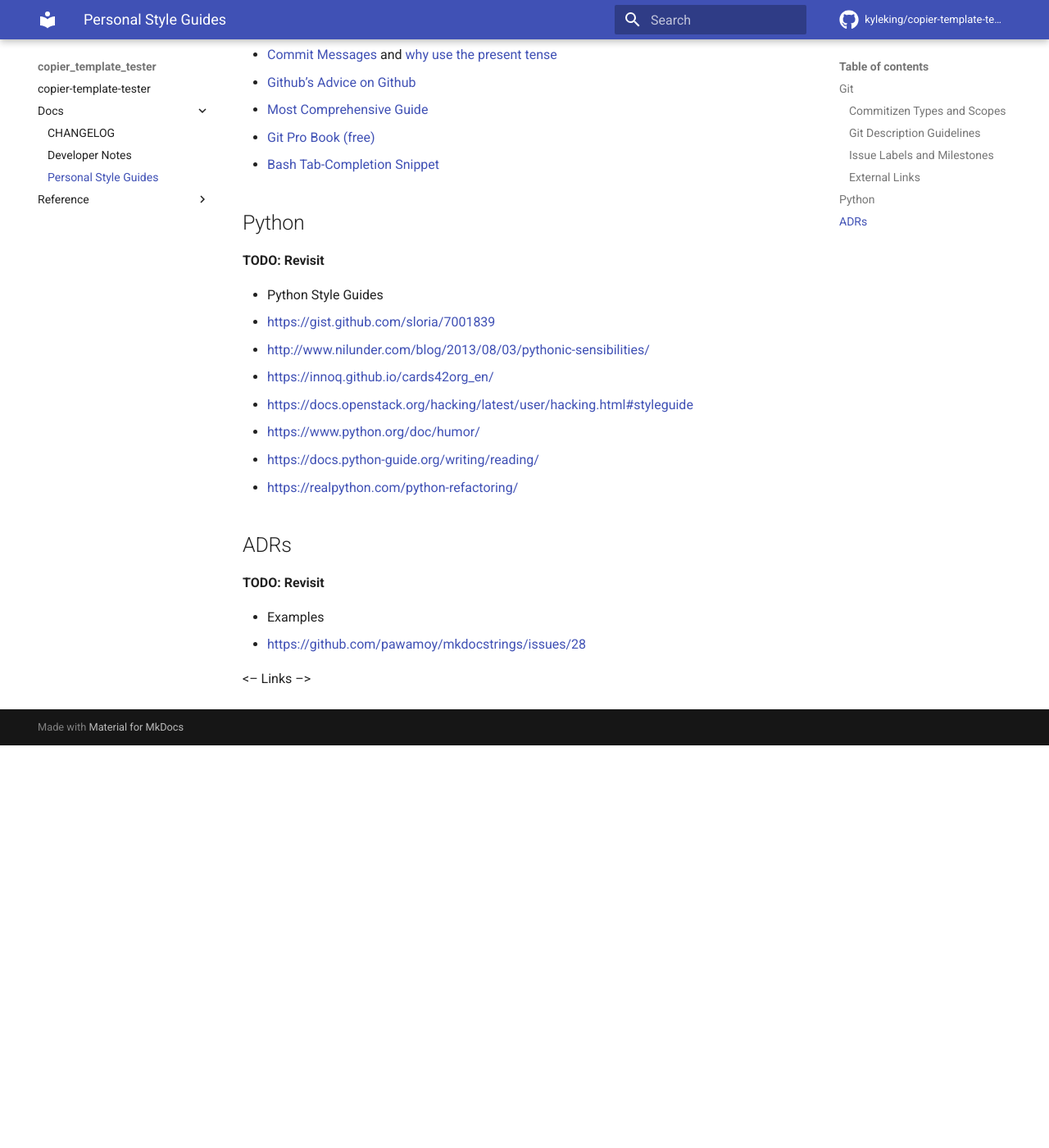
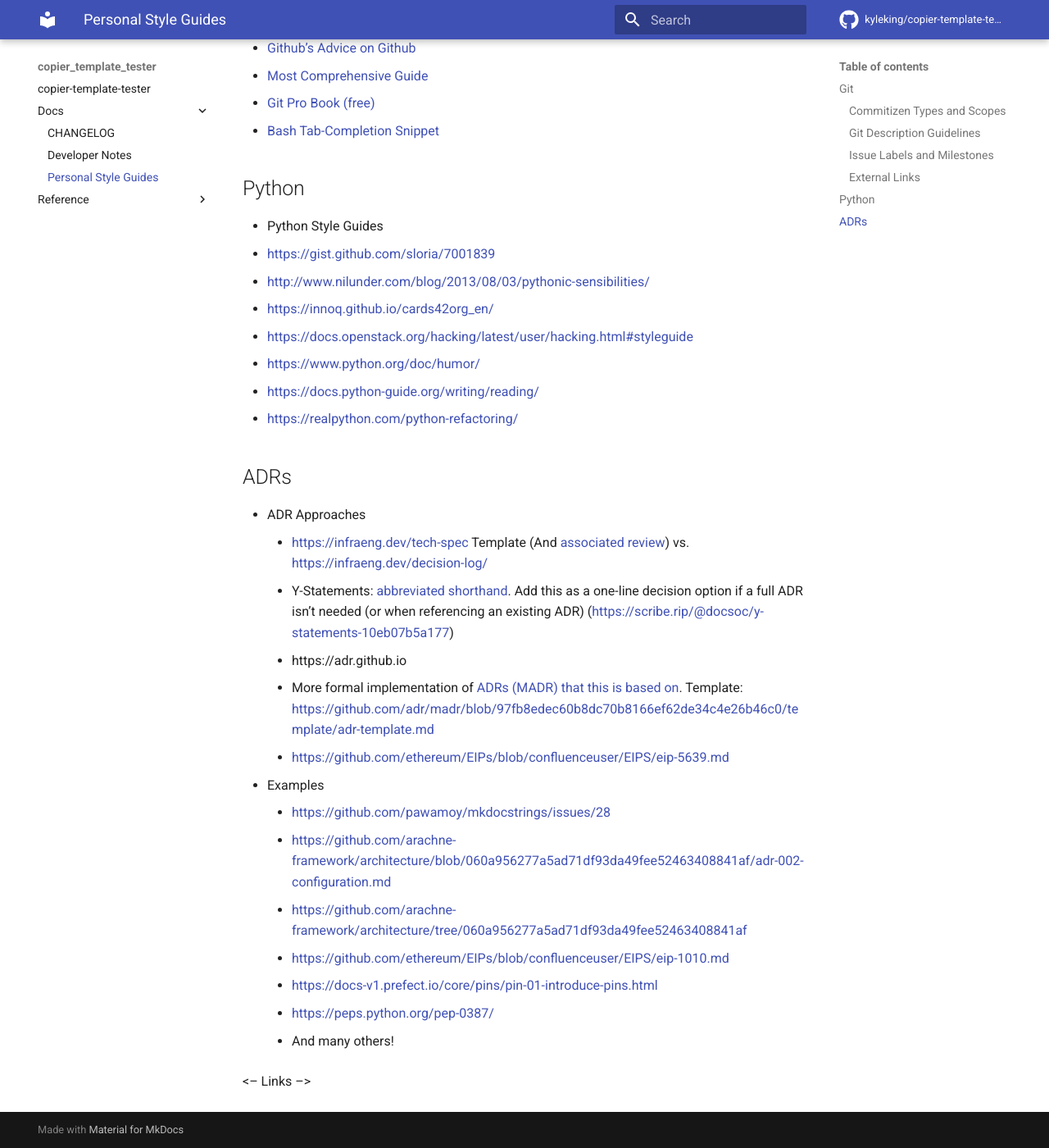
Before and after one commit to KyleKing/copier-template-tester, an MkDocs documentation site: the page built from docs/docs/STYLE_GUIDE.md, in a window 1280 px wide and 1400 px high, scrolled down 2238 px. Shown: the whole window at 82% size. Built offline with MkDocs 1.6.1 and Material for MkDocs 9.7.7, drawn with Linux system fonts in a browser that asks for light colours; comment, search, counter and statistics services are not loaded; before the commit the page ends 3147 px from its top, so only the background shows below that.

Commit message:
ci: resolve linting errors by upgrading copier

```diff
--- a/.copier-answers.yml
+++ b/.copier-answers.yml
@@ -2,7 +2,7 @@
 # Answer file maintained by Copier for: https://github.com/KyleKing/calcipy_template
 # DO NOT MODIFY THIS FILE. Edit by re-running copier and changing responses to the questions
 # Check into version control.
-_commit: 1.6.4
+_commit: 1.6.6
 _src_path: gh:KyleKing/calcipy_template
 author_email: dev.act.kyle@gmail.com
 author_name: Kyle King
--- a/docs/docs/STYLE_GUIDE.md
+++ b/docs/docs/STYLE_GUIDE.md
@@ -125,7 +125,7 @@ Personal Guide
 
 ### External Links
 
-**TODO: Revisit**
+<!-- TODO: Revisit -->
 
 - [Git: The Simple Guide][simple_git]
 - [Commit Messages][gcmsg] and [why use the present tense](https://news.ycombinator.com/item?id=8874177)
@@ -136,7 +136,7 @@ Personal Guide
 
 ## Python
 
-**TODO: Revisit**
+<!-- TODO: Revisit -->
 
 - Python Style Guides
   - <https://gist.github.com/sloria/7001839>
@@ -149,10 +149,22 @@ Personal Guide
 
 ## ADRs
 
-**TODO: Revisit**
+<!-- TODO: Revisit -->
 
+- ADR Approaches
+    - <https://infraeng.dev/tech-spec> Template (And [associated review](https://infraeng.dev/tech-spec-review/)) vs. <https://infraeng.dev/decision-log/>
+    - Y-Statements: [abbreviated shorthand](https://medium.com/olzzio/y-statements-10eb07b5a177). Add this as a one-line decision option if a full ADR isn't needed (or when referencing an existing ADR) (<https://scribe.rip/@docsoc/y-statements-10eb07b5a177>)
+    - https://adr.github.io
+    - More formal implementation of [ADRs (MADR) that this is based on](https://adr.github.io/madr/). Template: <https://github.com/adr/madr/blob/97fb8edec60b8dc70b8166ef62de34c4e26b46c0/template/adr-template.md>
+    - [https://github.com/ethereum/EIPs/blob/confluenceuser/EIPS/eip-5639.md](https://github.com/ethereum/EIPs/blob/confluenceuser/EIPS/eip-5639.md)
 - Examples
-  - <https://github.com/pawamoy/mkdocstrings/issues/28>
+    - <https://github.com/pawamoy/mkdocstrings/issues/28>
+    - <https://github.com/arachne-framework/architecture/blob/060a956277a5ad71df93da49fee52463408841af/adr-002-configuration.md>
+    - <https://github.com/arachne-framework/architecture/tree/060a956277a5ad71df93da49fee52463408841af>
+    - [https://github.com/ethereum/EIPs/blob/confluenceuser/EIPS/eip-1010.md](https://github.com/ethereum/EIPs/blob/confluenceuser/EIPS/eip-1010.md)
+    - [https://docs-v1.prefect.io/core/pins/pin-01-introduce-pins.html](https://docs-v1.prefect.io/core/pins/pin-01-introduce-pins.html)
+    - [https://peps.python.org/pep-0387/](https://peps.python.org/pep-0387)
+    - And many others!
 
 <-- Links -->
   [simple_git]: http://rogerdudler.github.io/git-guide/
```
Also changed, not shown: .ruff.toml.
